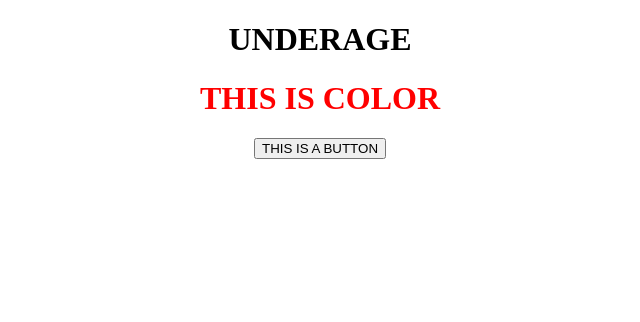
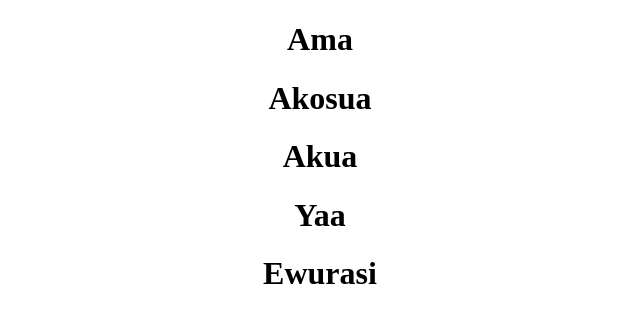
Before and after one commit to Bellagirl-maker/resume-builder, a React (Create React App) app: page / in a window 1280 px wide. Shown: the top 322 px of the page, without its empty margins (320-960 px from the left). Built offline with nearby package versions, Linux system fonts and the light colour scheme.

Commit message:
Update app.js

```diff
--- a/src/App.js
+++ b/src/App.js
@@ -1,13 +1,19 @@
 import './App.css';
 
 function App() {
-  const age = 12;
-  const isRed = true;
+  // const age = 12;
+  // const isRed = true;
+  const names = ["Ama","Akosua", "Akua","Yaa", "Ewurasi"];
 return (
     <div className='App'>
-      {age >= 18 ? <h1>OVERAGE</h1>:<h1>UNDERAGE</h1>}
+      {names.map((name, key) =>{
+        return <h1 key={key}>{name}</h1>
+
+      })}
+
+      {/* {age >= 18 ? <h1>OVERAGE</h1>:<h1>UNDERAGE</h1>}
       <h1 style={{color: isRed ? "red" : "green"}}> THIS IS COLOR</h1>
-      {isRed && <button>THIS IS A BUTTON</button>}
+      {isRed && <button>THIS IS A BUTTON</button>} */}
      </div>
     // <div>
     // <User name="Isabella" age={21} email="isabella@bella.com" />
```
